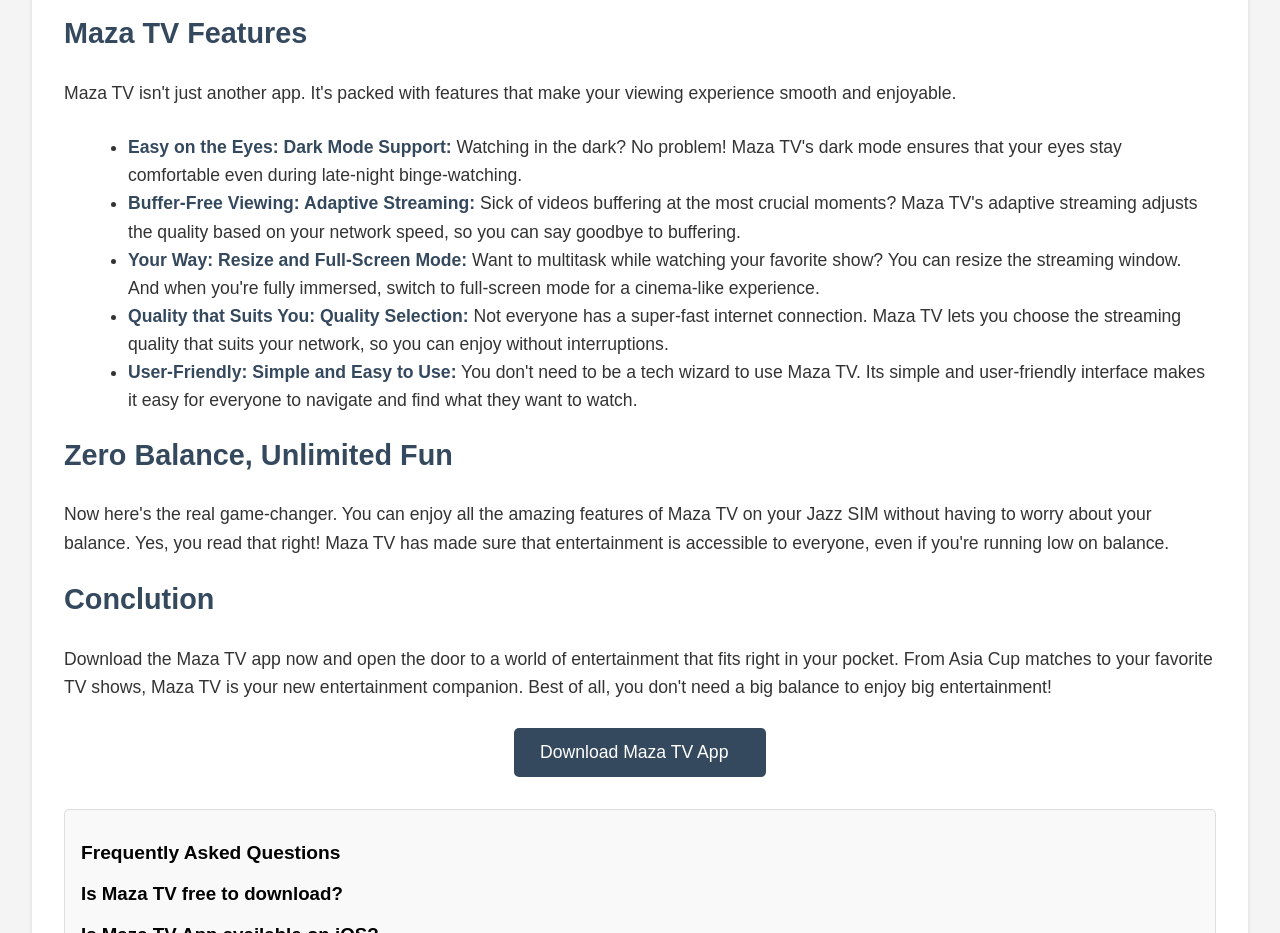
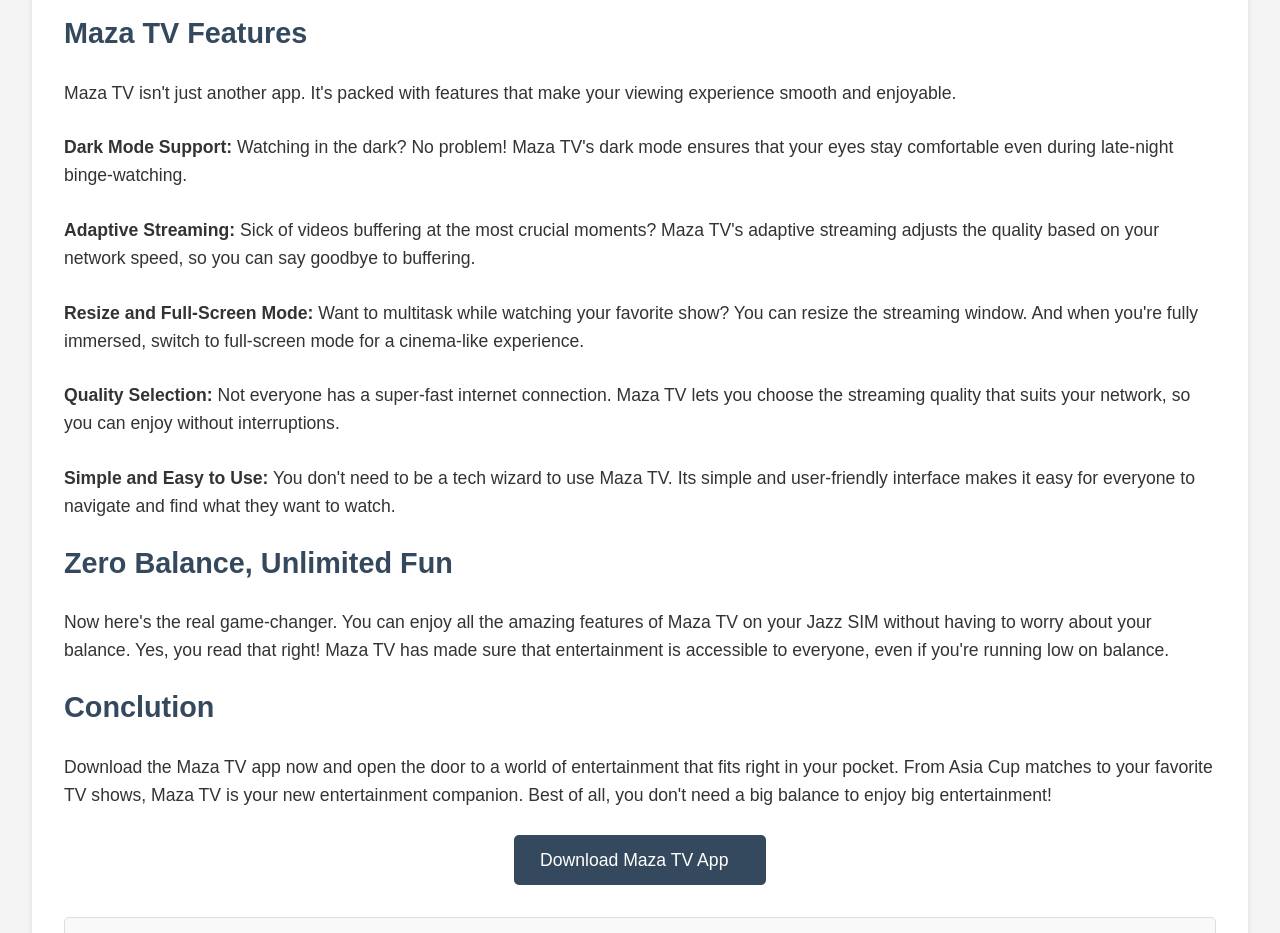
Before and after one commit to maza786/mazatv, a plain HTML site: page index.html in a window 1280 px wide. Shown: the part 1800-2733 px from the top of the page. Drawn offline with Linux system fonts and the light colour scheme.

Commit message:
Add files via upload

```diff
--- a/index.html
+++ b/index.html
@@ -105,23 +105,21 @@
                     Maza TV isn't just another app. It's packed with features that make your viewing experience smooth
                     and enjoyable.
                 </p>
-                <ul>
-                    <li><strong>Easy on the Eyes: Dark Mode Support:</strong> Watching in the dark? No problem! Maza
+              <p class="article-text"><strong>Dark Mode Support:</strong> Watching in the dark? No problem! Maza
                         TV's dark mode ensures that your eyes stay comfortable even during late-night binge-watching.
-                    </li>
-                    <li><strong>Buffer-Free Viewing: Adaptive Streaming:</strong> Sick of videos buffering at the most
+                    </p>
+                    <p class="article-text"><strong>Adaptive Streaming:</strong> Sick of videos buffering at the most
                         crucial moments? Maza TV's adaptive streaming adjusts the quality based on your network speed,
-                        so you can say goodbye to buffering.</li>
-                    <li><strong>Your Way: Resize and Full-Screen Mode:</strong> Want to multitask while watching your
+                        so you can say goodbye to buffering.</p>
+                    <p class="article-text"><strong>Resize and Full-Screen Mode:</strong> Want to multitask while watching your
                         favorite show? You can resize the streaming window. And when you're fully immersed, switch to
-                        full-screen mode for a cinema-like experience.</li>
-                    <li><strong>Quality that Suits You: Quality Selection:</strong> Not everyone has a super-fast
+                        full-screen mode for a cinema-like experience.</p>
+                    <p class="article-text"><strong>Quality Selection:</strong> Not everyone has a super-fast
                         internet connection. Maza TV lets you choose the streaming quality that suits your network, so
                         you can enjoy without interruptions.</li>
-                    <li><strong>User-Friendly: Simple and Easy to Use:</strong> You don't need to be a tech wizard to
+                    <p class="article-text"><strong>Simple and Easy to Use:</strong> You don't need to be a tech wizard to
                         use Maza TV. Its simple and user-friendly interface makes it easy for everyone to navigate and
-                        find what they want to watch.</li>
-                </ul>
+                        find what they want to watch.</p>
                 <h2 id="heading-e" class="article-heading">Zero Balance, Unlimited Fun</h2>
                 <p class="article-text">
                     Now here's the real game-changer. You can enjoy all the amazing features of Maza TV on your Jazz SIM
--- a/style.css
+++ b/style.css
@@ -146,16 +146,16 @@
     margin-bottom: 1em;
 }
 
-.toc ul{
+.article ul{
     margin: 0px;
 }
-.toc li{
+.article li{
     list-style: none;
 }
-.toc li a{
+.article li a{
     text-decoration: none;
 }
-.toc li a:hover{
+.article li a:hover{
     color: #FF5733;
 }
 
@@ -227,6 +227,9 @@
 }
 
 @media (max-width: 768px) {
+ .app-details{
+    width: 100%;
+  }
     .mobile-menu {
         display: flex;
         align-items: center;
@@ -261,6 +264,7 @@
 }
 
 @media (min-width: 769px) {
+
     .mobile-menu {
         display: none;
     }
```
